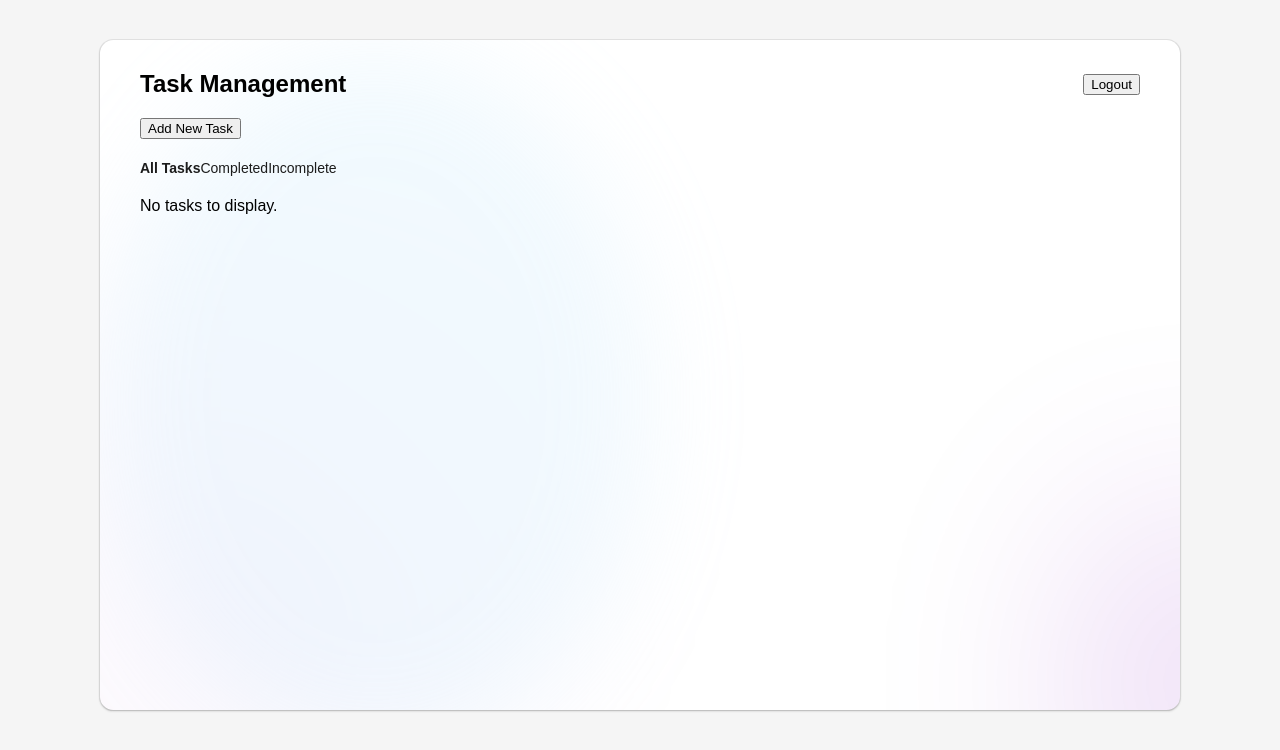
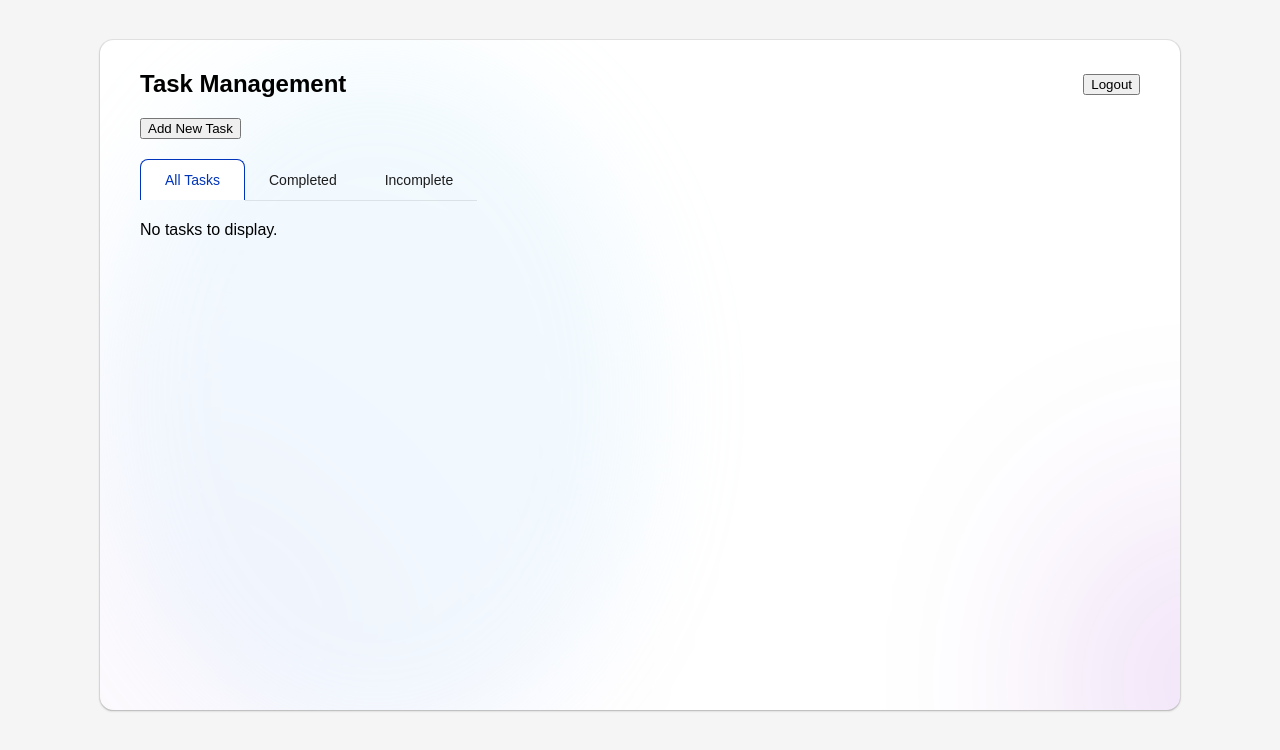
Before and after one commit to Jatin965/authenticated-task-manager, a React (Vite) app: page /tasks in a window 1280 px wide. Shown: the top 750 px of the page. Built offline with nearby package versions, Linux system fonts and the light colour scheme.

Commit message:
Added tabs styles

```diff
--- a/src/assets/scss/_tasks.scss
+++ b/src/assets/scss/_tasks.scss
@@ -28,11 +28,20 @@
     button {
       background: none;
       border: none;
-      padding: 0;
+      border-bottom: 1px solid rgba(33, 33, 33, 0.1);
+      padding: 12px 24px;
       font-size: 14px;
       font-weight: 500;
       color: $theme-text-two;
       cursor: pointer;
+
+      &.active {
+        color: $theme-primary;
+        border: 1px solid $theme-primary;
+        border-bottom: 0;
+        background: $theme-white;
+        border-radius: 8px 8px 0 0;
+      }
     }
   }
 }
--- a/src/components/Tasks/TaskFilter.jsx
+++ b/src/components/Tasks/TaskFilter.jsx
@@ -15,19 +15,19 @@ const TaskFilter = () => {
     <div className="task-filter">
       <button
         onClick={() => handleFilterChange("all")}
-        style={{ fontWeight: filter === "all" ? "bold" : "normal" }}
+        className={filter === "all" ? "active" : ""}
       >
         All Tasks
       </button>
       <button
         onClick={() => handleFilterChange("completed")}
-        style={{ fontWeight: filter === "completed" ? "bold" : "normal" }}
+        className={filter === "completed" ? "active" : ""}
       >
         Completed
       </button>
       <button
         onClick={() => handleFilterChange("incomplete")}
-        style={{ fontWeight: filter === "incomplete" ? "bold" : "normal" }}
+        className={filter === "incomplete" ? "active" : ""}
       >
         Incomplete
       </button>
```
